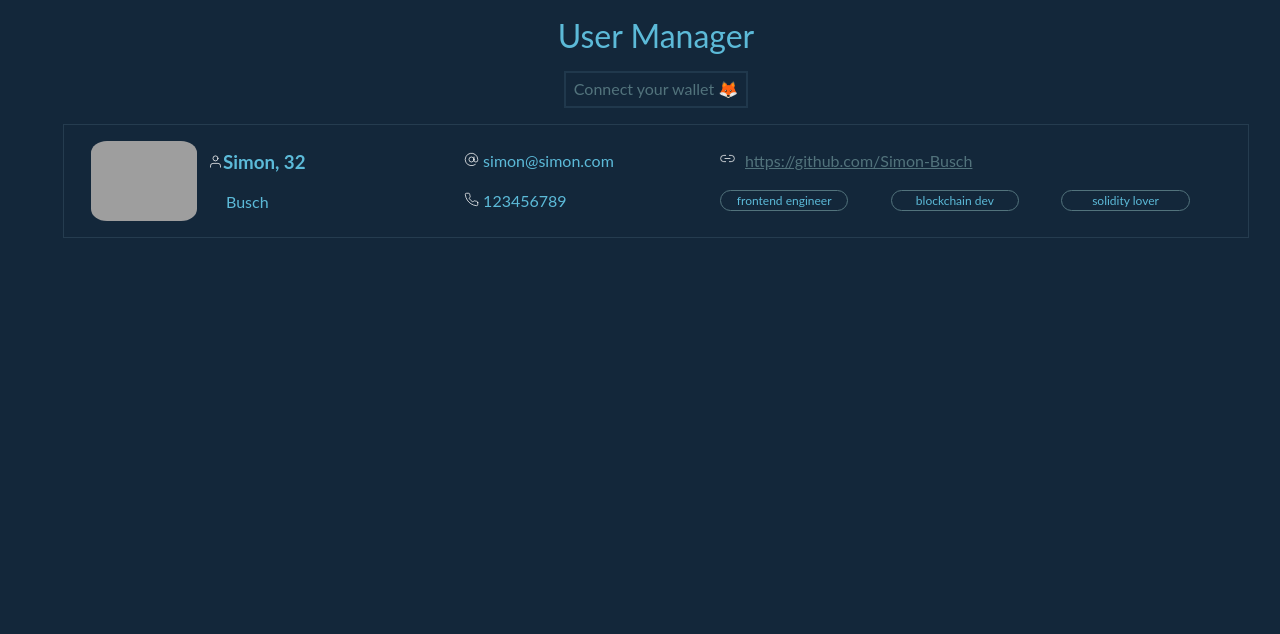
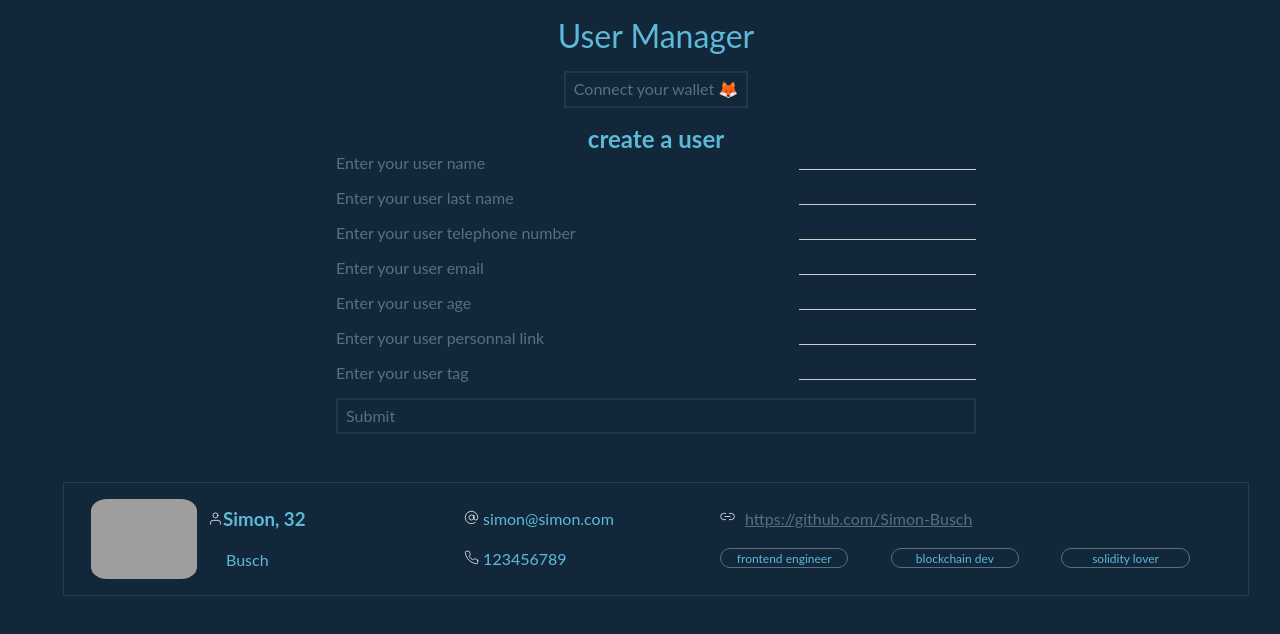
Before and after one commit to Simon-Busch/user-manager-dapp, a React (Create React App) app: page / in a window 1280 px wide. Shown: the top 634 px of the page. Built offline with nearby package versions, Linux system fonts and the light colour scheme; grey boxes are pictures that could not be loaded; the HTML template or start-up script is replaced by a standard one.

Commit message:
[UPD] add user creation component and build inputs accordingly

```diff
--- a/src/App.tsx
+++ b/src/App.tsx
@@ -4,13 +4,13 @@ import {ethers} from 'ethers';
 import UserList from './components/UserList/UserList';
 import Greetings from './components/Greetings/Greetings';
 import Button from './components/UI/Button/Button';
+import UserCreation from './components/UserCreation/UserCreation'
 import { UserModel } from './model/User.model';
 import ipfs from './utils/ipfs';
 import UserManagerContractABI from "./artifacts/contracts/UserManager.sol/UserManager.json";
 declare let window: any;
 
 const dummyData: UserModel[] = [{
-  id: 1,
   name: "Simon",
   lastName: "Busch",
   telephoneNumber: 123456789,
@@ -122,6 +122,7 @@ const App: React.FC = () => {
               text={"Connect your wallet 🦊"}
             />
           }
+          <UserCreation />
           <UserList
             usersList={dummyData}
           />
--- a/src/components/UI/Input/Input.css
+++ b/src/components/UI/Input/Input.css
@@ -0,0 +1,24 @@
+.input-container {
+  width: 50vw;
+  display: flex;
+  flex-direction: row;
+  align-items:center;
+  justify-content: space-between;
+  margin-bottom: 1rem;
+}
+
+.input-container label {
+  color: rgb(82,115,124);
+}
+
+.input-container input {
+  background-color: transparent;
+  border: none;
+  border-bottom: 1px solid #ccc;
+  color: white;
+}
+
+.input-container input:focus {
+  outline: none;
+  border-bottom: 2px solid orange;
+}
--- a/src/components/UI/Input/Input.tsx
+++ b/src/components/UI/Input/Input.tsx
@@ -1,10 +1,17 @@
 import React from 'react';
 import './Input.css';
 
-const Input = () => {
+interface InputProps {
+  label: string;
+  type: string;
+  reference: any;
+}
+
+const Input: React.FC<InputProps> = (props) => {
   return (
-    <div>
-
+    <div className="input-container">
+      <label>{props.label} </label>
+      <input type={props.type} ref={props.reference} required />
     </div>
   );
 };
--- /dev/null
+++ b/src/components/UserCreation/UserCreation.css
@@ -0,0 +1,7 @@
+.user-creation-container {
+  width: 100%;
+  margin-bottom: 2rem;
+  display: flex;
+  flex-direction: column;
+  align-items:center;
+}
--- /dev/null
+++ b/src/components/UserCreation/UserCreation.tsx
@@ -0,0 +1,51 @@
+import React, {useRef, useEffect} from 'react';
+import './UserCreation.css';
+import Input from '../UI/Input/Input';
+import Button from '../UI/Button/Button';
+import { UserModel } from "../../model/User.model";
+
+interface userCreationProps {
+  onAddUser: (createdUser: UserModel) => void;
+}
+
+const UserCreation: React.FC = () => {
+  const nameInputRef = useRef<HTMLInputElement>(null);
+  const lastNameInputRef = useRef<HTMLInputElement>(null);
+  const telephoneNumberInputRef = useRef<HTMLInputElement>(null);
+  const emailInputRef = useRef<HTMLInputElement>(null);
+  const ageInputRef = useRef<HTMLInputElement>(null);
+  const personnalLinkInputRef = useRef<HTMLInputElement>(null);
+  const tagInputRef = useRef<HTMLInputElement>(null);
+
+  const formHandler = (event: React.FormEvent) => {
+    const createdUser: UserModel = {
+      name: nameInputRef.current!.value,
+      lastName: lastNameInputRef.current!.value,
+      telephoneNumber: +telephoneNumberInputRef.current!.value,
+      email: emailInputRef.current!.value,
+      age: +ageInputRef.current!.value,
+      personalLink: personnalLinkInputRef.current!.value,
+      tags: [...tagInputRef.current!.value]
+    }
+  }
+
+
+  return (
+    <div className="user-creation-container">
+      <h2>create a user</h2>
+      <div>
+        <Input label={'Enter your user name'} reference={nameInputRef} type={'text'} />
+        <Input label={'Enter your user last name'} reference={nameInputRef} type={'text'} />
+        <Input label={'Enter your user telephone number'} reference={nameInputRef} type={'text'} />
+        <Input label={'Enter your user email'} reference={nameInputRef} type={'text'} />
+        <Input label={'Enter your user age'} reference={nameInputRef} type={'text'} />
+        <Input label={'Enter your user personnal link'} reference={nameInputRef} type={'text'} />
+        <Input label={'Enter your user tag'} reference={nameInputRef} type={'text'} />
+
+        <Button text={"Submit"} onAction={() => {}} />
+      </div>
+    </div>
+  );
+};
+
+export default UserCreation;
--- a/src/model/User.model.ts
+++ b/src/model/User.model.ts
@@ -1,5 +1,4 @@
 export interface UserModel {
-  id: number;
   name: string;
   lastName: string;
   telephoneNumber: number;
```
